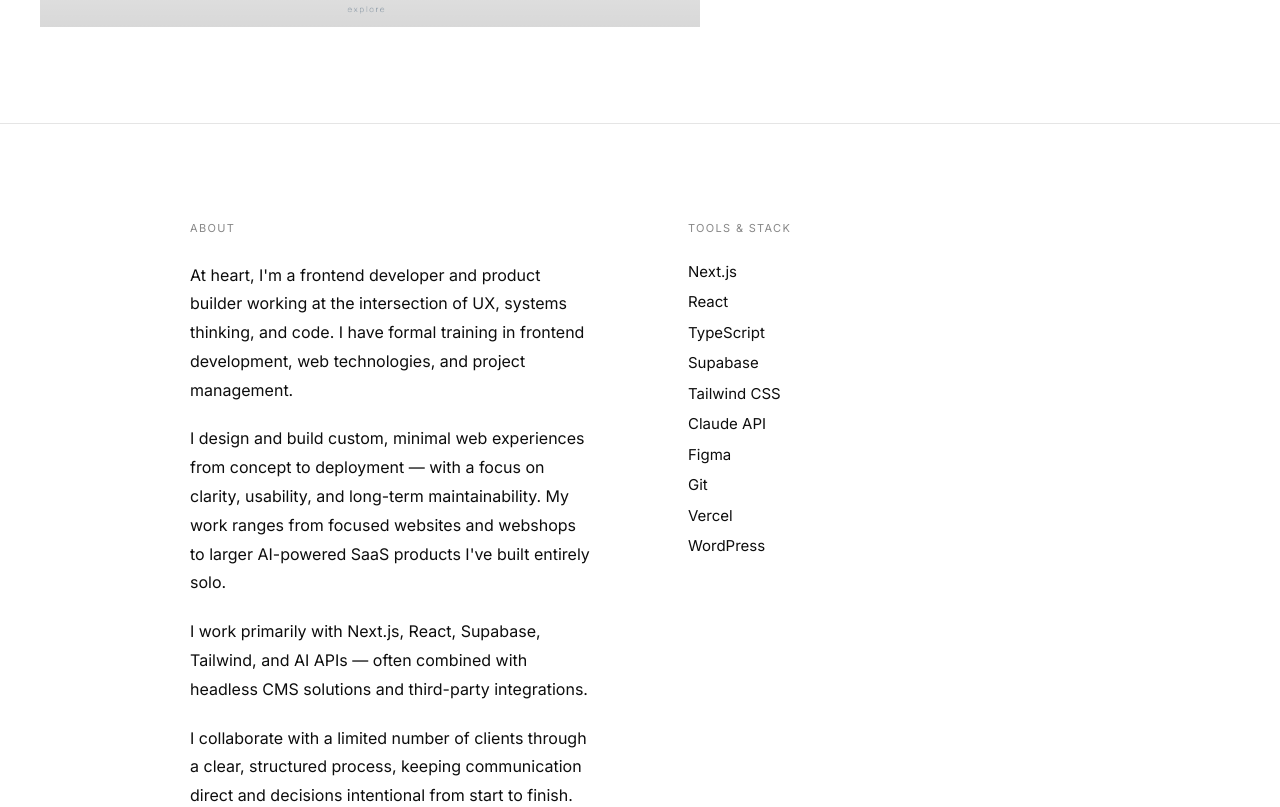
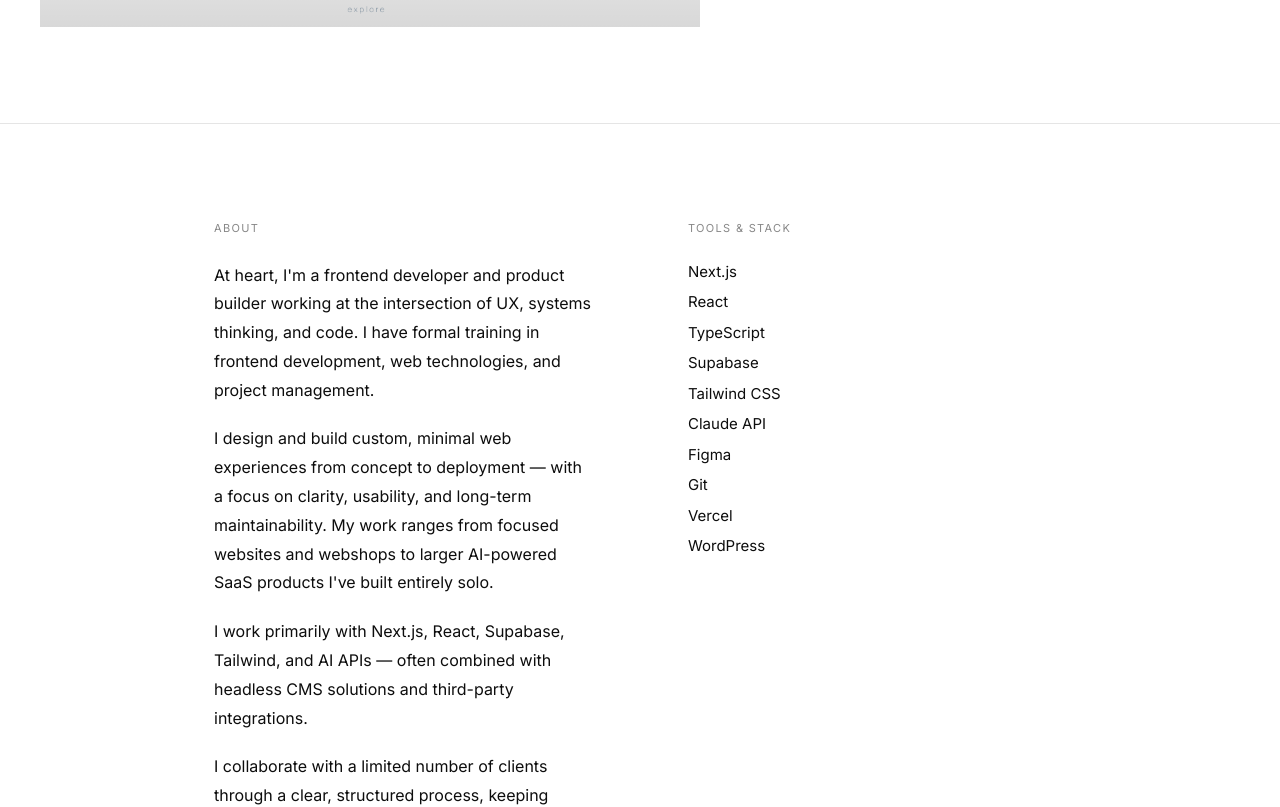
Before and after one commit to kribji/kristine-portfolio, a Next.js app: page / in a window 1280 px wide. Shown: the part 2740-3547 px from the top of the page. Built offline with nearby package versions, Linux system fonts and the light colour scheme; a web font is replaced by a local one.

Commit message:
Fix: about section centering and favicon metadata

```diff
--- a/app/layout.tsx
+++ b/app/layout.tsx
@@ -20,7 +20,7 @@ export const metadata: Metadata = {
     "Kristine Bjørgan is a frontend developer, AI builder and concept designer working at the intersection of UX, systems thinking, and code.",
   metadataBase: new URL("https://kristinebjorgan.com"),
   icons: {
-    icon: "/favicon.ico",
+    icon: [{ url: "/favicon.ico", sizes: "32x32", type: "image/x-icon" }],
   },
 };
 
@@ -31,6 +31,9 @@ export default function RootLayout({
 }>) {
   return (
     <html lang="en" className={`${inter.variable} ${playfair.variable}`}>
+      <head>
+        <link rel="icon" href="/favicon.ico" sizes="32x32" />
+      </head>
       <body className="bg-background font-sans text-foreground antialiased">
         {children}
       </body>
--- a/components/About.tsx
+++ b/components/About.tsx
@@ -41,11 +41,17 @@ export default function About() {
     <section
       ref={ref}
       id="about"
-      className={`border-b border-border py-24 px-6 ${visible ? "animate-visible" : "animate-hidden"}`}
+      className={`border-b border-border py-24 ${visible ? "animate-visible" : "animate-hidden"}`}
     >
       <div
-        className="grid grid-cols-1 gap-16 md:grid-cols-2 md:gap-24"
-        style={{ maxWidth: "900px", margin: "0 auto", width: "100%" }}
+        className="grid grid-cols-1 gap-16 md:grid-cols-2 md:gap-24 mx-auto"
+        style={{
+          maxWidth: "900px",
+          margin: "0 auto",
+          width: "100%",
+          paddingLeft: "24px",
+          paddingRight: "24px",
+        }}
       >
         <div>
           <p className="small-caps text-muted">About</p>
```
